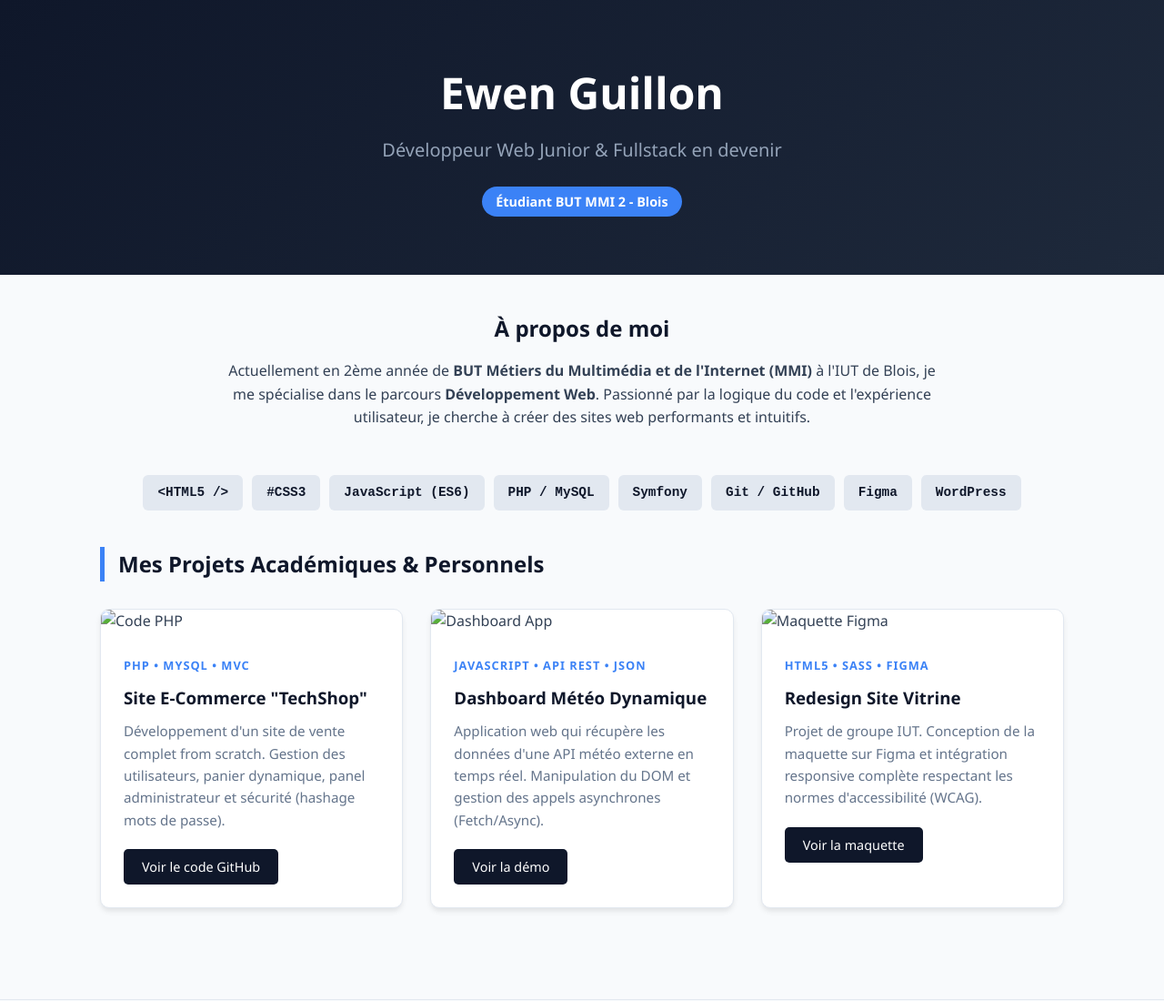
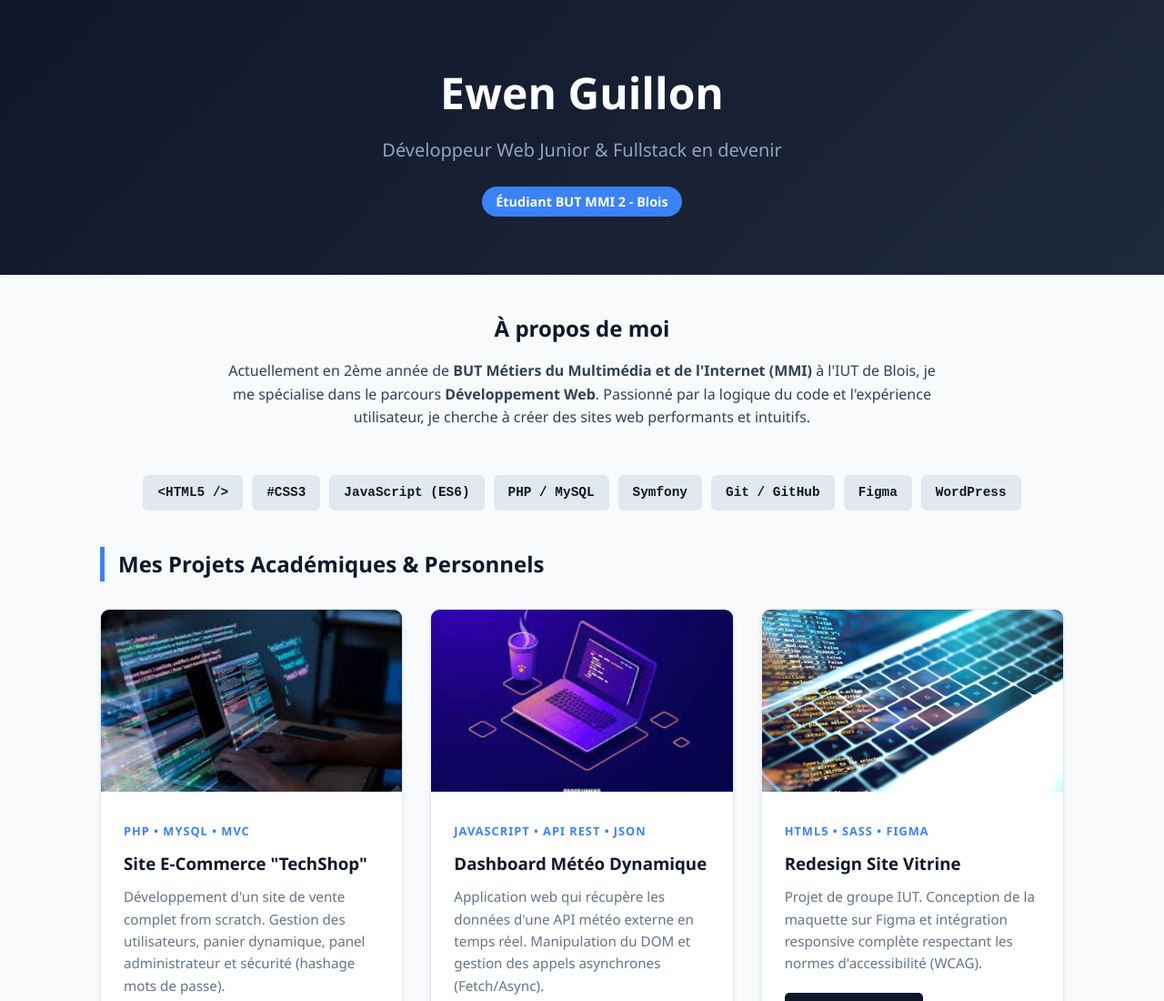
Before and after one commit to FlashhRed/SAE-Lasser, a plain HTML site: page index.html in a window 1280 px wide. Shown: the top 1100 px of the page at 91% size. Drawn offline with Linux system fonts and the light colour scheme.

Commit message:
first commit

```diff
--- a/index.html
+++ b/index.html
@@ -211,7 +211,7 @@
         <div class="portfolio-grid">
 
             <article class="project-card">
-                <img src="imgportfolio2.jfif" alt="Code PHP" class="card-image">
+                <img src="images/imgportfolio1.jfif" alt="Code PHP" class="card-image">
                 <div class="card-content">
                     <div class="tech-stack">PHP • MySQL • MVC</div>
                     <h3>Site E-Commerce "TechShop"</h3>
@@ -221,7 +221,7 @@
             </article>
 
             <article class="project-card">
-                <img src="imgportfolio2.jfif" alt="Dashboard App" class="card-image">
+                <img src="images/imgportfolio2.jfif" alt="Dashboard App" class="card-image">
                 <div class="card-content">
                     <div class="tech-stack">JavaScript • API REST • JSON</div>
                     <h3>Dashboard Météo Dynamique</h3>
@@ -231,7 +231,7 @@
             </article>
 
             <article class="project-card">
-                <img src="imgporfolio3.avif" alt="Maquette Figma" class="card-image">
+                <img src="images/imgporfolio3.avif" alt="Maquette Figma" class="card-image">
                 <div class="card-content">
                     <div class="tech-stack">HTML5 • SASS • Figma</div>
                     <h3>Redesign Site Vitrine</h3>
```
